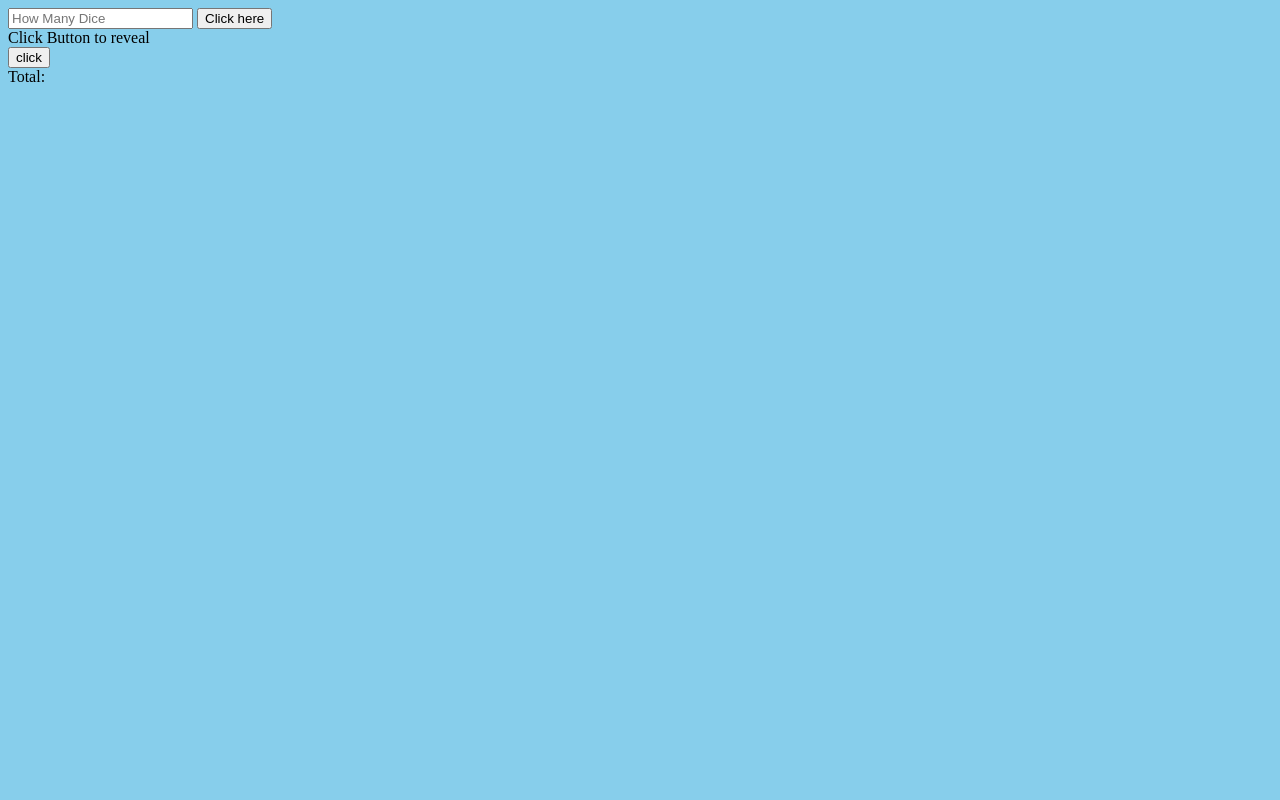
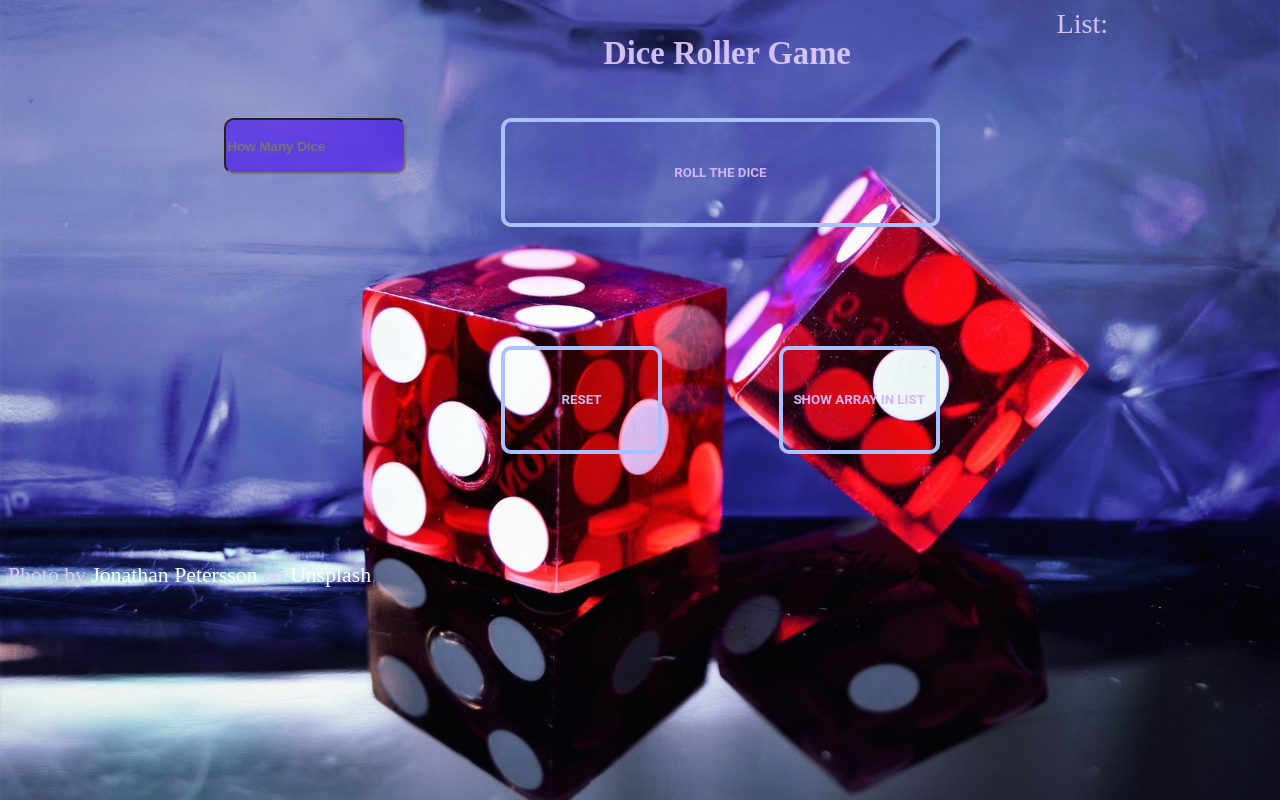
Before and after one commit to rianDevRain/diceRoller, a plain HTML site: page index.html in a window 1280 px wide. Drawn offline with Linux system fonts and the light colour scheme.

Commit message:
added reset and styling and functions
Added reset button for extra credit.
Tried to change functions and learning arrow functions.
Added some styling.

```diff
--- a/index.html
+++ b/index.html
@@ -6,15 +6,23 @@
 		<meta charset="UTF-8" />
 		<meta name="viewport" content="width=device-width, initial-scale=1.0" />
 		<title>Document</title>
-		<link rel="stylesheet" href="./style.css">
+		<link rel="stylesheet" href="./style.css" />
 	</head>
 	<body>
-		<input type="text" id="numberOfDice" placeholder="How Many Dice" />
-		<button id="submitDice">Click here</button>
-		<div class="total" id="totalDie">Click Button to reveal</div>
-		<button id="showAllBtn">click</button>
-		<div class="total">Total:</div>
-		<div id="showArray"></div>
+		<div class="container">
+			<h2 class="title">Dice Roller Game</h2>
+			<form id="form">
+				<input type="text" id="numberOfDice" placeholder="How Many Dice" />
+			</form>
+			<button class="btn" id="submitDice">Roll The Dice</button>
+			<button class="btn" id="reset">reset</button>
+
+			<div class="totalDie" id="totalDie"></div>
+			<button class="btn" id="showAllBtn">Show Array in List</button>
+			<div class="total">List:</div>
+			<div id="showArray"></div>
+		</div>
+		<span>Photo by <a href="https://unsplash.com/@grizzlybear?utm_source=unsplash&amp;utm_medium=referral&amp;utm_content=creditCopyText">Jonathan Petersson</a> on <a href="https://unsplash.com/s/photos/dice?utm_source=unsplash&amp;utm_medium=referral&amp;utm_content=creditCopyText">Unsplash</a></span>
 		<script src="./script.js"></script>
 	</body>
 </html>
--- a/script.js
+++ b/script.js
@@ -1,34 +1,75 @@
-let howManyBtn = document.querySelector("#submitDice");
-let numberOfDie = document.querySelector("#numberOfDice");
-let totalOfDice = document.querySelector("#totalDie");
-let showBtn = document.querySelector("#showAllBtn");
-let showArrayList = document.querySelector("#showArray");
+/** @format */
 
-let dieRolls = [];
-
-howManyBtn.addEventListener("click", () => {
+// Get all the items I need from html
+const howManyBtn = document.querySelector("#submitDice");
+const numberOfDie = document.querySelector("#numberOfDice");
+const totalOfDice = document.querySelector("#totalDie");
+const showBtn = document.querySelector("#showAllBtn");
+const showArrayList = document.querySelector("#showArray");
+const resetButton = document.querySelector("#reset");
+const formContainer = document.querySelector("#form");
+// declare the dieRolls array. Const can be mutated later
+const dieRolls = [];
+//Event listeners call functions below
+resetButton.addEventListener("click", resetLoop);
+howManyBtn.addEventListener("click", diceAdder);
+showBtn.addEventListener("click", arrayDisplay);
+// diceAdder takes the value from input and checks if it is a number
+//Then it generates a random number between 1-6 and pushes to array
+//Then using reduce method and a add function adds each item of the
+//array and displays to html
+function diceAdder() {
 	let dieNumber = Number(numberOfDie.value);
 	if (isNaN(dieNumber)) {
 		totalOfDice.innerHTML = `Please enter a number`;
 	} else {
 		let count = 0;
 		while (count < dieNumber) {
-      dieRolls.push(Math.floor(Math.random() * 6));
+			dieRolls.push(Math.floor(Math.random() * 6) + 1);
 			count++;
-      // debugger;
-      const sum = dieRolls.reduce(add);
-      totalOfDice.innerHTML = `The total of all dice is: ${sum}`;
+		}
+		// Loops through each item in an array and adds each item to the total.
+		//I changed to an arrow function all on one line.
+		//Explaned below above the add function
+		let sum = dieRolls.reduce((total, itemInArray) => total + itemInArray);
+		//The other way from the source showed this:
+		// const = dieRolls.reduce(add);
+		totalOfDice.innerHTML = `The total dice is: ${sum}`;
 	}
 }
-});
-
-showBtn.addEventListener("click", () => {
+//This function uses the map() method to loop through each item and display
+//in html each die in an ordered list. Each loop it is writing the html
+//For each item in the array I understand there are
+function arrayDisplay() {
 	showArrayList.innerHTML =
-    "<ol>" + dieRolls.map(function (number) {
+		"<ol>" +
+		dieRolls
+			.map(function (number) {
 				return "<li>" + number + "</li>";
 			})
 			.join("") +
 		"</ol>";
-});
+}
+//Tied to the reset button this will pop each item from the array
+//Then resets all elements in html except for the input doesnt reset
+//See readme
+function resetLoop() {
+	while (dieRolls.length > 0) {
+		dieRolls.pop();
+	}
+	totalOfDice.innerHTML = `Enter a new Number`;
+	formContainer.reset();
+	arrayDisplay();
+}
+// Function for the reduce() method I got from source. Found out how to put this
+// directly into the reduce() method using =>. Basically it is taking each item b and
+// adding it to the total a. It does this for each item so it loops same amount
+// of times as there are items in array
 
-const add = (a, b) => a + b;
+// const add = (a, b) => a + b;
+
+// Same as if I did this:
+
+// function add(total, item) {
+//   return total + item;
+// }
--- a/style.scss
+++ b/style.scss
@@ -1,7 +1,95 @@
 html {
-    background-color: skyblue;
+  font-size: 1.7vw;
+  background-color: black;
+  background: url(./jonathan-petersson-W8V3G-Nk8FE-unsplash.jpg) center center / cover fixed;
+  color:  rgba(224, 205, 255, 0.911);
+}
+:root {
+
+  box-sizing: border-box;
+}
+span {
+  text-decoration: none;
+  a:link {
+    text-decoration: none;
+    color: rgb(173, 200, 252)16, 128, 128);
   }
-  :root {
-    display: block;
-    box-sizing: border-box;
+}
+input {
+  width: 8rem;
+  background-color: rgba(66, 2, 243, 0.562);
+  color: white;
+  font-weight: bold;
+  height: 50px;
+  box-shadow: inset 0 0 0 3px rgb(215, 200, 255)(212, 204, 204);
+  border-radius: 10px;
+}
+.container {
+  display: grid;
+  grid-template-columns: 3rem 8rem 8rem 8rem 3rem;
+  grid-template-rows: 100px 10em 10em;
+  gap: 10px;
+  justify-content: space-around;
+  align-content: space-around;
+  // margin: auto;
+
+
+  .title {
+    grid-column: 3 / 5;
+    grid-row: 1 /2;
+    justify-self: center;
   }
+  #form{
+    grid-column: 2 / 4;
+    grid-row: 2 / 3;
+    justify-items: stretch;
+    align-self: baseline;
+  }
+  #submitDice {
+    grid-column: 3 / 5;
+    grid-row: 2 /3;
+  }
+  #reset {
+    grid-column: 3 / 4;
+    grid-row: 3 / 4;
+  }
+  .totalDie {
+    grid-column: 1 / 3;
+    grid-row: 3 / 4;
+    font-size: 1.5rem;
+  }
+  #showAllBtn {
+    // width: 400px;
+    grid-column: 4 / 5;
+    grid-row: 3 /4;
+  }
+  .total {
+    grid-column: 5 / 6;
+    grid-row: 1 / 2;
+    font-size: 1.3em;
+
+  }
+  #showArray {
+    grid-column: 6 / 7;
+    grid-row: 1 / 2;
+  }
+  .btn {
+ border:0.36em solid #aac1ff;
+ margin:0 1em 1em 0;
+ box-sizing: border-box;
+ text-decoration:none;
+ text-transform:uppercase;
+ font-family:'Roboto',sans-serif;
+ font-weight:bold;
+ color:#cfb5fa;
+ text-align:center;
+ transition: all 0.15s;
+ background-color: rgba(135, 207, 235, 0);
+ height: 50%;
+ border-radius: 10px;
+ cursor: pointer;
+ }
+ .btn:hover {
+  background-color: rgba(66, 2, 243, 0.562);
+}
+}
```
Also changed, not shown: jonathan-petersson-W8V3G-Nk8FE-unsplash.jpg (added), style.css, 2 other files. Lines whose indentation alone changed are shown as unchanged.
